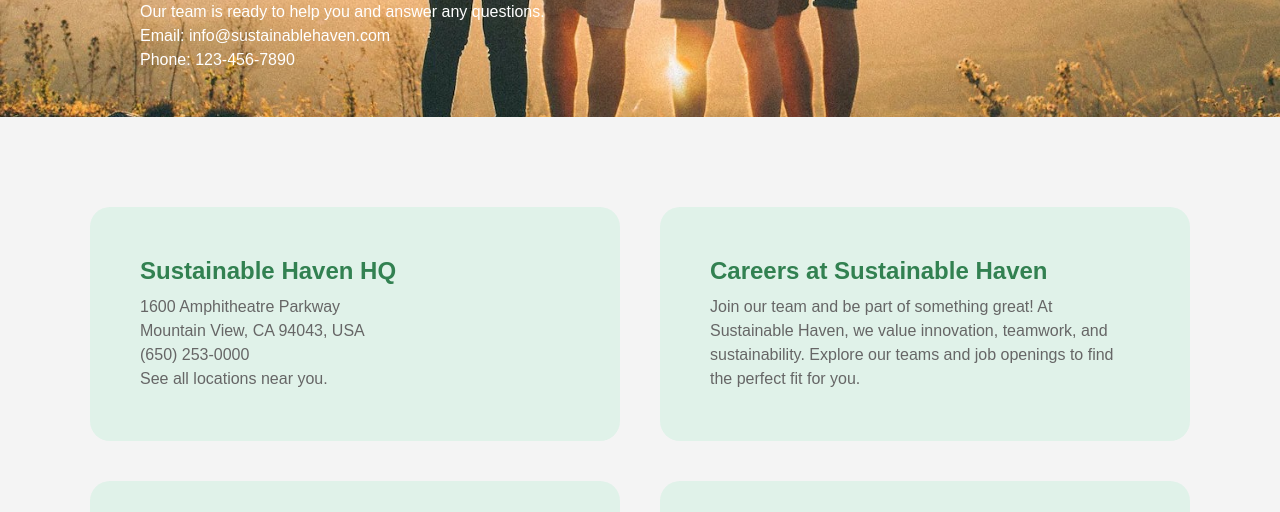
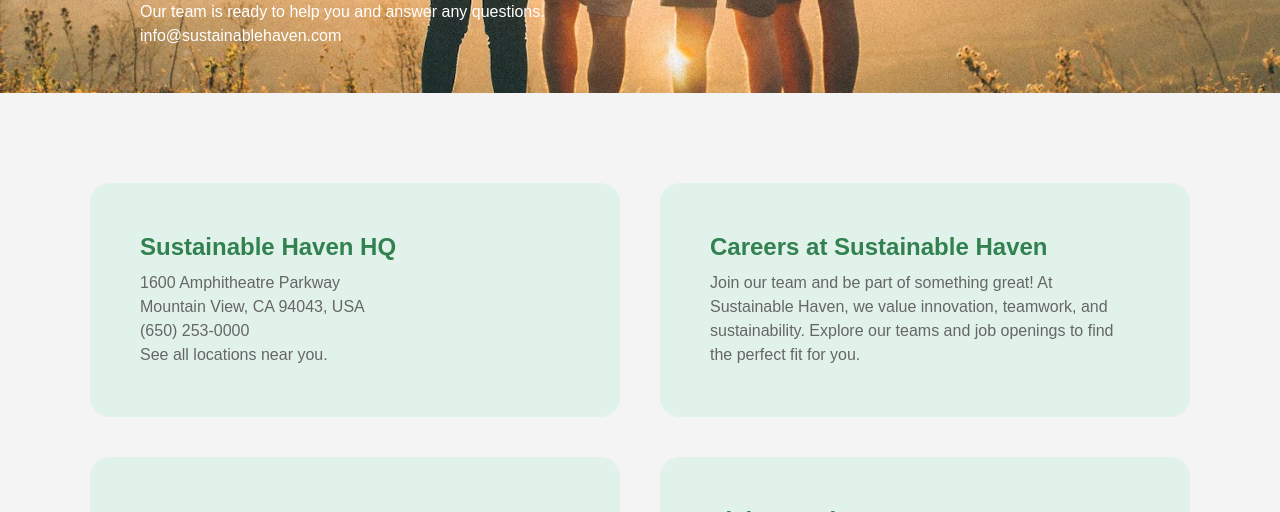
Before and after one commit to Romeo110/WebMidterm, a plain HTML site: page contacts.html in a window 1280 px wide. Shown: the part 588-1100 px from the top of the page. Drawn offline with Linux system fonts and the light colour scheme; a script that the page names is missing.

Commit message:
remove text to remove duplicate content

```diff
--- a/contacts.html
+++ b/contacts.html
@@ -105,8 +105,8 @@
     <section class="hero-section">
         <h2><strong>We are Here for You</strong></h2>
         <p>Our team is ready to help you and answer any questions.</p>
-        <p>Email: info@sustainablehaven.com</p>
-        <p>Phone: 123-456-7890</p>
+        <p>info@sustainablehaven.com</p>
+
     </section>
 
     <div class="section-container">
```
